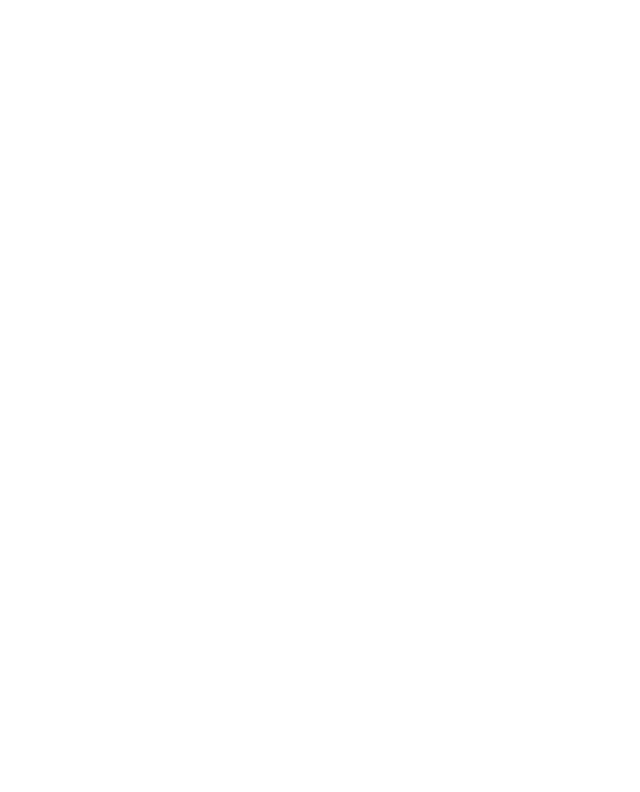
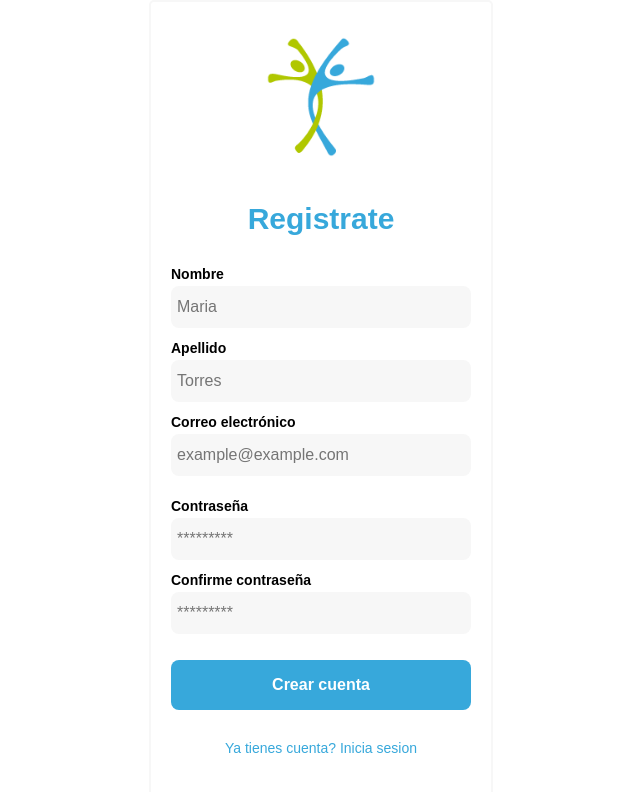
Before and after one commit to Proyecto-Sena-app/front_app_sena, a React (Create React App) app: page /Registro in a window 1280 px wide. Before the commit this address had no page. Shown: the top 792 px of the page, without its empty margins (319-959 px from the left). Built offline with nearby package versions, Linux system fonts and the light colour scheme.

Commit message:
ajustes de rutas

```diff
--- a/src/components/Sidebar.jsx
+++ b/src/components/Sidebar.jsx
@@ -7,10 +7,10 @@
   return (
     <ul className='nav-list' >
       <SidebarRoute to='/Inicio/RegistroPacientes' title='Registro Paciente'         icon='fas fa-clipboard-list' />
+      <SidebarRoute to='/Inicio/RegistroHistoria'          title='Registro Historia'      icon='fas fa-users' />
       <SidebarRoute to='/Inicio/ConsultaHc'        title='Consulta Historia Clinica' icon='fas fa-search' />
       <SidebarRoute to='/Inicio/citas'           title='Gestion de Citas'          icon='fas fa-sync-alt' />
       <SidebarRoute to='/Inicio/Pagos'             title='Gestion de Pagos'         icon='fas fa-file-invoice-dollar' />
-      <SidebarRoute to='/Inicio/Registro'          title='Registro de usuarios'      icon='fas fa-users' />
     </ul>
   );
 };
--- a/src/pages/Authe/Login.jsx
+++ b/src/pages/Authe/Login.jsx
@@ -1,6 +1,7 @@
 import React, { useRef } from 'react';
 import "../../styles/login.css"
 import Logo from '../../Images/logo.png'
+
 
 
 const Login = () => {
@@ -38,7 +39,9 @@
                 <a href="/">Olvide mi contraseña</a>
               </form>
 
-              <button className="secondary-button signup-button" >Crear cuenta</button>
+
+
+             <button className="secondary-button signup-button" ><a href="/Registro">Crear cuenta</a></button>
             </div>
         </div>
     )
--- a/src/pages/Inicio/RegistroHistoria.jsx
+++ b/src/pages/Inicio/RegistroHistoria.jsx
@@ -1,5 +1,5 @@
 import React from 'react'
-/*import '../../styles/RegistroHistoria.css'*/
+import '../../styles/RegistroHistoria.css'
 
 const RegistroHistoria = () =>{
     return(
--- a/src/routes/App.jsx
+++ b/src/routes/App.jsx
@@ -2,7 +2,7 @@
 import './App.css';*/
 import Login from '../pages/Authe/Login';
 import Contacto  from '../pages/Authe/Contacto';
-import Registro from '../pages/Inicio/Registro';
+import Registro from '../pages/Authe/Registro';
 import LayoutInicio from '../layout/LayoutInicio';
 import { BrowserRouter, Routes, Route } from 'react-router-dom';
 import RegistroPacientes from '../pages/Inicio/RegistroPacientes';
@@ -19,6 +19,7 @@
     <Routes>
       <Route path ='/' element ={<LayoutInicio />}>
         <Route path='' element ={<Login/>}/>
+        <Route path='Registro'          element = {<Registro/>}/>
         <Route path ='/Contacto' element={<Contacto/>} />
       </Route>
       <Route path='/Inicio' element ={<PrivateLayout/>}>
@@ -26,7 +27,7 @@
         <Route path='RegistroPacientes' element = {<RegistroPacientes/>}/>
         <Route path='RegistroHistoria'  element = {<RegistroHistoria/>}/>
         <Route path='ConsultaHc'        element = {<ConsultaHC/>}/>
-        <Route path='Registro'          element = {<Registro/>}/>
+
         <Route path='Pagos'             element = {<Pagos/>}/>
         <Route path='citas'             element = {<Citas/>} />
       </Route>
--- a/src/styles/Registro.css
+++ b/src/styles/Registro.css
@@ -6,8 +6,7 @@
 }
 
 .registre{
-    width: 100%;
-    height: 100vh;
+    height: auto;
     display: grid;
     place-items: center;
     align-content: center;
```
Also changed, not shown: src/pages/Authe/Registro.jsx (renamed from src/pages/Inicio/Registro.jsx), 1 other file (tests, documents, lock files or other folders).
